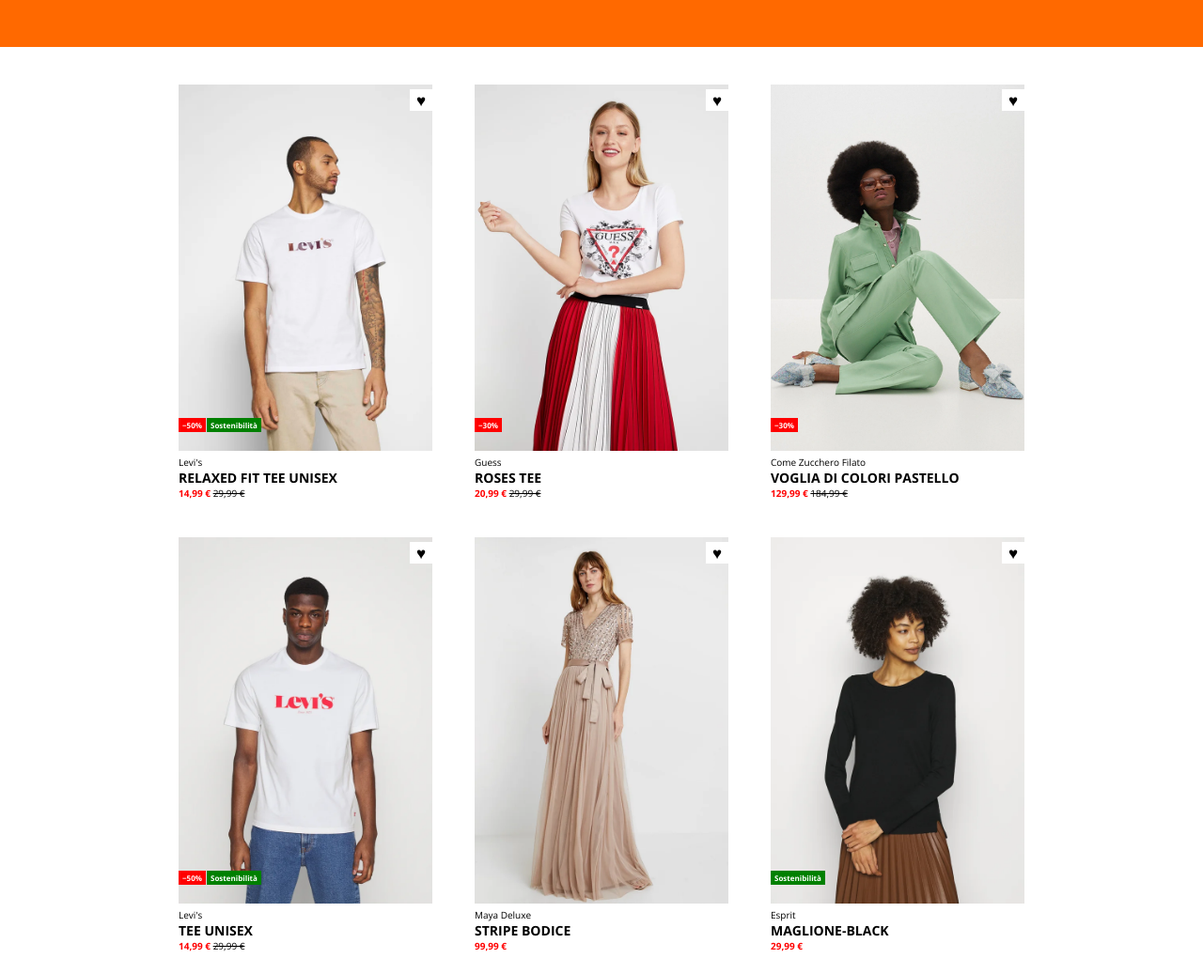
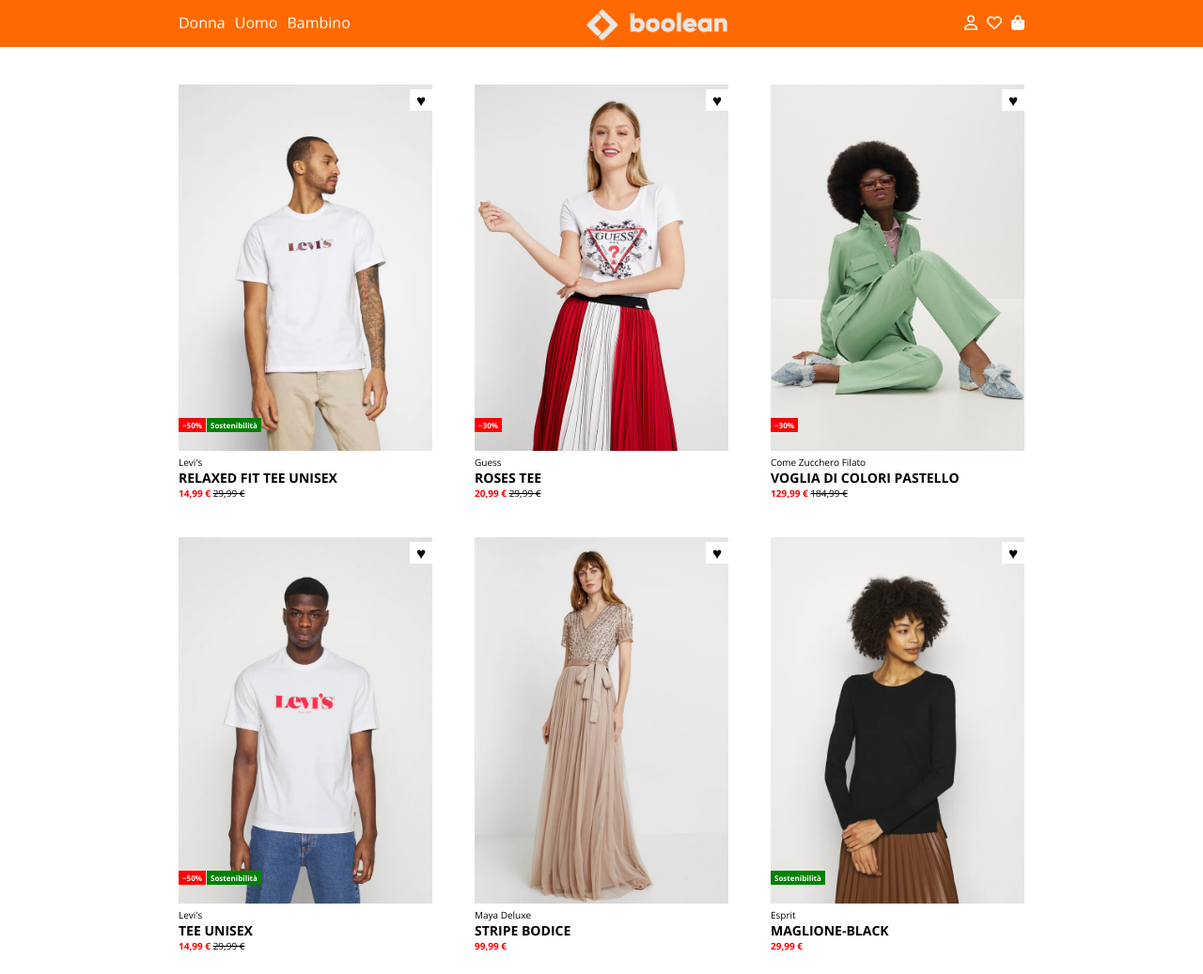
Before and after one commit to Brody14/html-css-boolando, a plain HTML site: page index.html in a window 1280 px wide. Shown: the top 1037 px of the page at 94% size. Drawn offline with nearby package versions, Linux system fonts and the light colour scheme.

Commit message:
FEAT added content in header + STYLE

```diff
--- a/css/style.css
+++ b/css/style.css
@@ -2,6 +2,17 @@
     margin: 0;
     padding: 0;
     box-sizing: border-box;
+}
+
+ul,
+ol,
+menu {
+    list-style: none;
+}
+
+a {
+	text-decoration: none;
+	color: currentColor;
 }
 
 img {
@@ -17,11 +28,28 @@ body {
     max-width: 900px;
 }
 
+.align-center {
+    align-items: center;
+}
+
 /* HEADER */
 
 .main-header {
     background-color: #FF6900;
     min-height: 50px;
+    color: white;
+    position: fixed;
+    width: 100%;
+}
+
+.menu {
+    display: flex;
+    gap: 10px
+}
+
+.logo {
+    width: 150px;
+    padding-top: 5px;
 }
 
 /* MAIN */
@@ -31,7 +59,7 @@ body {
 }
 
 .section-card {
-    padding: 20px 0;
+    padding: 70px 0;
 }
 
 .row {
--- a/index.html
+++ b/index.html
@@ -6,12 +6,41 @@
     <meta name="viewport" content="width=device-width, initial-scale=1.0">
     <title>Boolando</title>
     <link rel="stylesheet" href="./css/style.css">
+    <script src="https://kit.fontawesome.com/d3a966ac98.js" crossorigin="anonymous"></script>
     <link rel="preconnect" href="https://fonts.googleapis.com"><link rel="preconnect" href="https://fonts.gstatic.com" crossorigin><link href="https://fonts.googleapis.com/css2?family=Open+Sans:wght@300;400;500;700&display=swap" rel="stylesheet">
 </head>
 <body class="-debug">
 <!-- intestazione -->
     <header class="main-header">
-        <nav></nav>
+        <div class="container">
+            <div class="row align-center">
+                <nav class="col nav">
+                    <ul class="menu">
+                        <li class="menu-items"><a href="#">Donna</a></li>
+                        <li class="menu-items"><a href="#">Uomo</a></li>
+                        <li class="menu-items"><a href="#">Bambino</a></li>
+                    </ul>
+                </nav>
+
+                <div class="col logo">
+                    <div class="logo">
+                        <a href="#">
+                            <img src="./img/boolean-logo.png" alt="">
+                        </a>
+                    </div>
+                </div>
+
+                <nav class="col nav">
+                    <ul class="menu">
+                        <li class="menu-items"><a href="#"><i class="fa-regular fa-user"></i></a></li>
+                        <li class="menu-items"><a href="#"><i class="fa-regular fa-heart"></i></a></li>
+                        <li class="menu-items"><a href="#"><i class="fa-solid fa-bag-shopping"></i></a></li>
+                    </ul>
+                </nav>
+
+            </div>
+        </div>
+
 
     </header>
 
@@ -19,7 +48,7 @@
     <main class="main-content">
         <section class="section-card">
             <div class="container">
-                <div class="row ">
+                <div class="row">
                     <article class="col card">
                         <figure class="card-img">
                             <div class="like">&hearts;</div>
```
